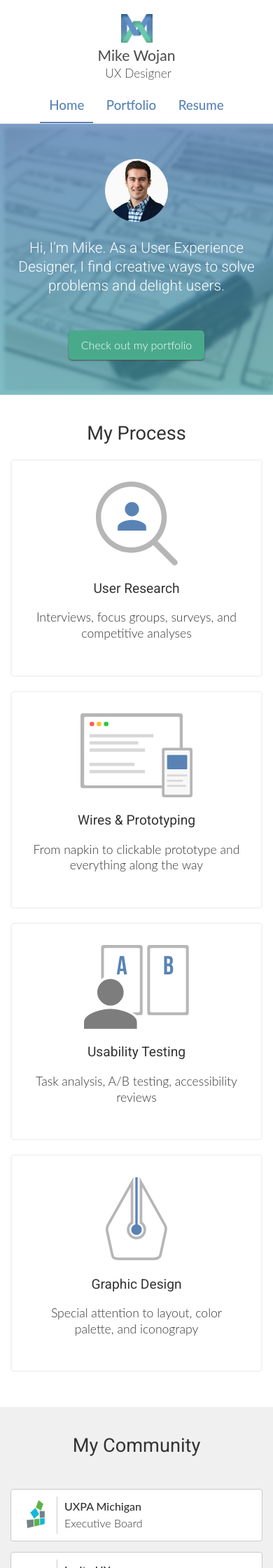
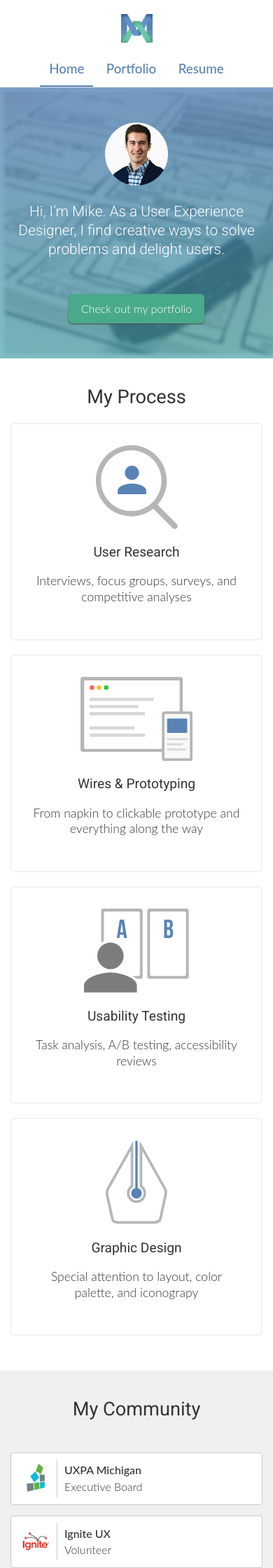
Before and after one commit to mtwojan/mikewojan.com, a Jekyll site: the page built from index.md, in a window 390 px wide. Shown: the top 2240 px of the page at 70% size. Built offline with Jekyll 4.4.1, drawn with Linux system fonts in a browser that asks for light colours.

Commit message:
removed navbar brand on small screen sizes

```diff
--- a/_sass/layout/_header.scss
+++ b/_sass/layout/_header.scss
@@ -65,6 +65,12 @@ header {
   width: 45px;
 }
 
+.brand {
+  @include breakpoint($mq-small) {
+    display: none;
+  }
+}
+
 .brand p {
   margin: 0px;
   font-family: 'lato', sans-serif;
```
